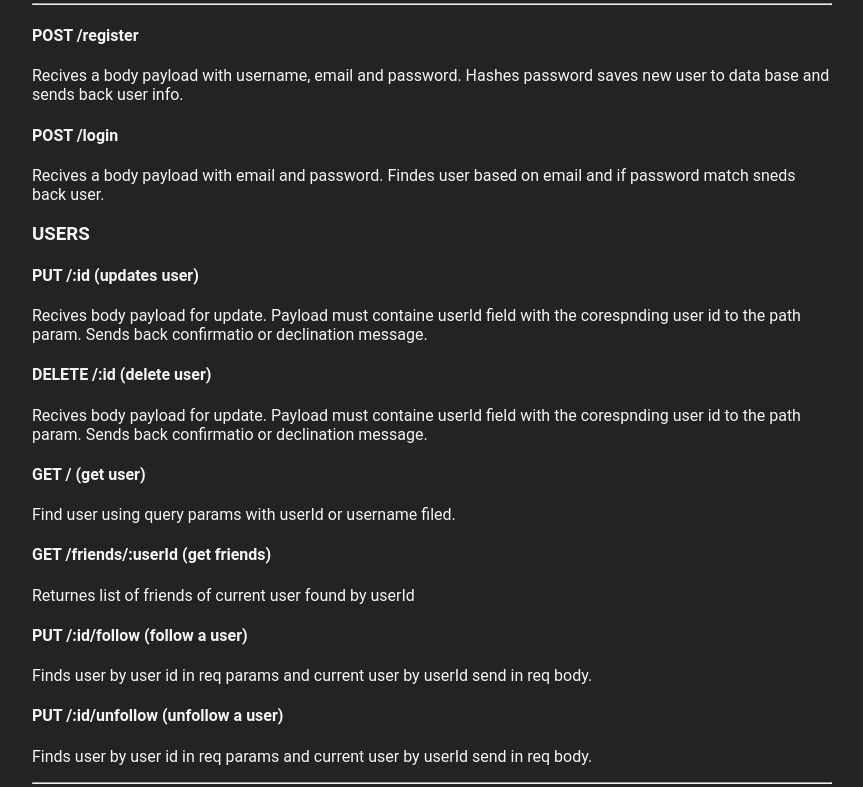
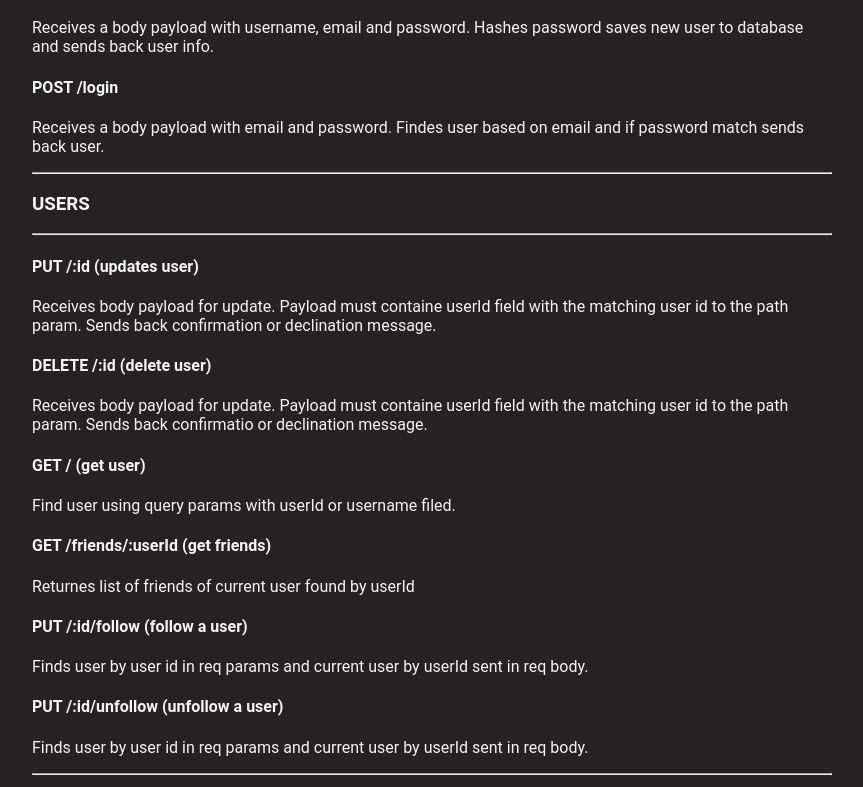
Before and after one commit to BucoTEC/socialMediaAPI, a website: page public/index.html in a window 1280 px wide. Shown: the part 1035-1822 px from the top of the page, without its empty margins (208-1071 px from the left). Drawn offline with Linux system fonts and the light colour scheme.

Commit message:
fixed margin problem

```diff
--- a/public/index.html
+++ b/public/index.html
@@ -15,7 +15,7 @@
         color: whitesmoke;
       }
 
-      @media (max-width: 600px) {
+      @media (max-width: 900px) {
         body {
           margin: 1rem;
         }
@@ -24,12 +24,11 @@
   </head>
   <body>
     <h1>Simple social-media API</h1>
-    <h2>Btech-solutions</h2>
     <p>This is an API built with Express.js and Mongo.db</p>
-    <p>The server is configured to recive and send JSON data</p>
+    <p>The server is configured to receiv and send JSON data</p>
 
     <h2>Models</h2>
-    <p>Ther are two models being used here. Post and user model.</p>
+    <p>Ther are two models being used here. Post and User model.</p>
     <hr />
 
     <h3>User model</h3>
@@ -95,26 +94,27 @@
 
     <h4>POST /register</h4>
     <p>
-      Recives a body payload with username, email and password. Hashes password
-      saves new user to data base and sends back user info.
+      Receives a body payload with username, email and password. Hashes password
+      saves new user to database and sends back user info.
     </p>
     <h4>POST /login</h4>
     <p>
-      Recives a body payload with email and password. Findes user based on email
-      and if password match sneds back user.
+      Receives a body payload with email and password. Findes user based on
+      email and if password match sends back user.
     </p>
-
+    <hr />
     <h3>USERS</h3>
+    <hr />
     <h4>PUT /:id (updates user)</h4>
     <p>
-      Recives body payload for update. Payload must containe userId field with
-      the corespnding user id to the path param. Sends back confirmatio or
+      Receives body payload for update. Payload must containe userId field with
+      the matching user id to the path param. Sends back confirmation or
       declination message.
     </p>
     <h4>DELETE /:id (delete user)</h4>
     <p>
-      Recives body payload for update. Payload must containe userId field with
-      the corespnding user id to the path param. Sends back confirmatio or
+      Receives body payload for update. Payload must containe userId field with
+      the matching user id to the path param. Sends back confirmatio or
       declination message.
     </p>
     <h4>GET / (get user)</h4>
@@ -123,12 +123,12 @@
     <p>Returnes list of friends of current user found by userId</p>
     <h4>PUT /:id/follow (follow a user)</h4>
     <p>
-      Finds user by user id in req params and current user by userId send in req
+      Finds user by user id in req params and current user by userId sent in req
       body.
     </p>
     <h4>PUT /:id/unfollow (unfollow a user)</h4>
     <p>
-      Finds user by user id in req params and current user by userId send in req
+      Finds user by user id in req params and current user by userId sent in req
       body.
     </p>
     <hr />
```
